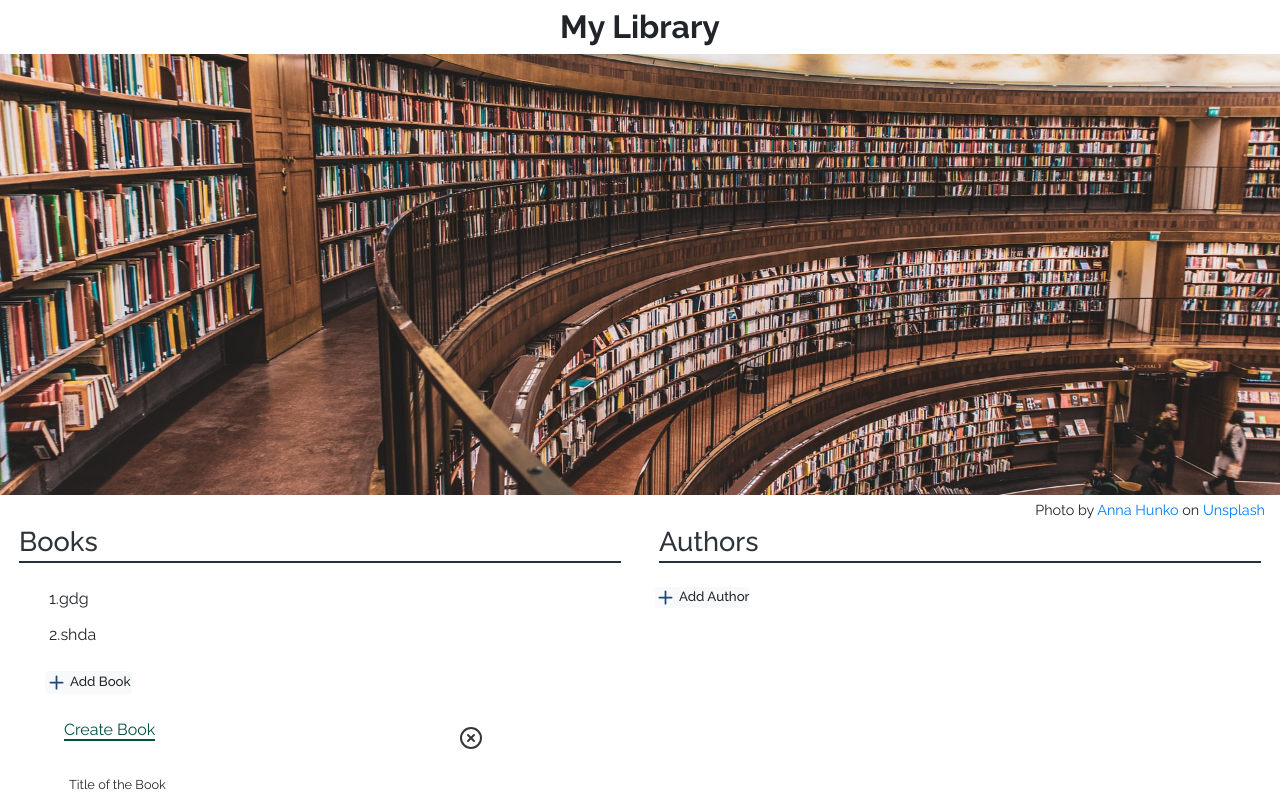
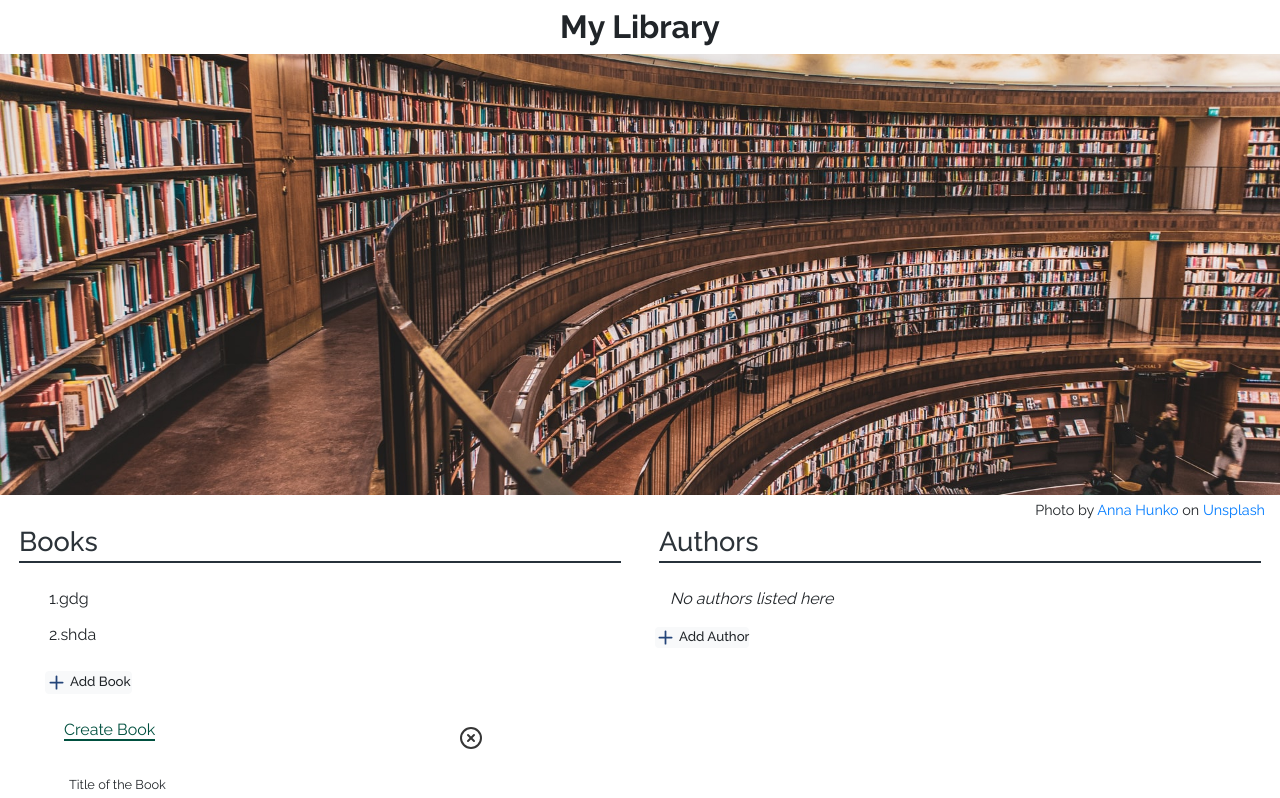
Before and after one commit to proCodersReact/library-app, a React (Create React App) app: page / in a window 1280 px wide. Shown: the top 798 px of the page. Built offline with nearby package versions, Linux system fonts and the light colour scheme.

Commit message:
label displaying when there is no authors

```diff
--- a/src/components/AuthorList/AuthorAddedList.tsx
+++ b/src/components/AuthorList/AuthorAddedList.tsx
@@ -12,6 +12,9 @@ const AuthorAddedList:React.FC<AuthorsListProps> = (props) =>{
     const {authors} = props;
 
     const renderAuthors = () =>{
+        if(authors.length === 0){
+            return <p><i>No authors listed here</i></p>
+        }
       return authors.map((author:IAuthor, Index:number)=>{
           return <Author author={author} key={Index}/>
       })
```
Also changed, not shown: 1 other file (tests, documents, lock files or other folders).
